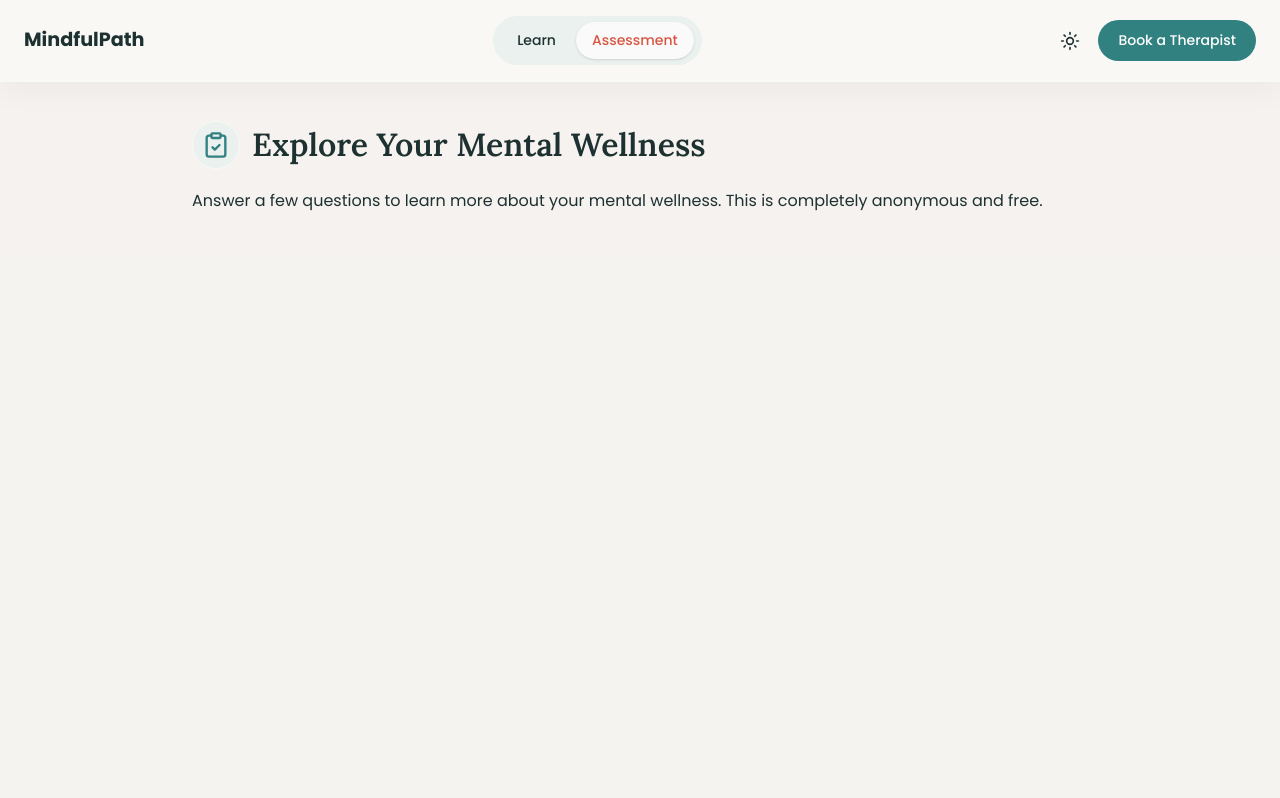
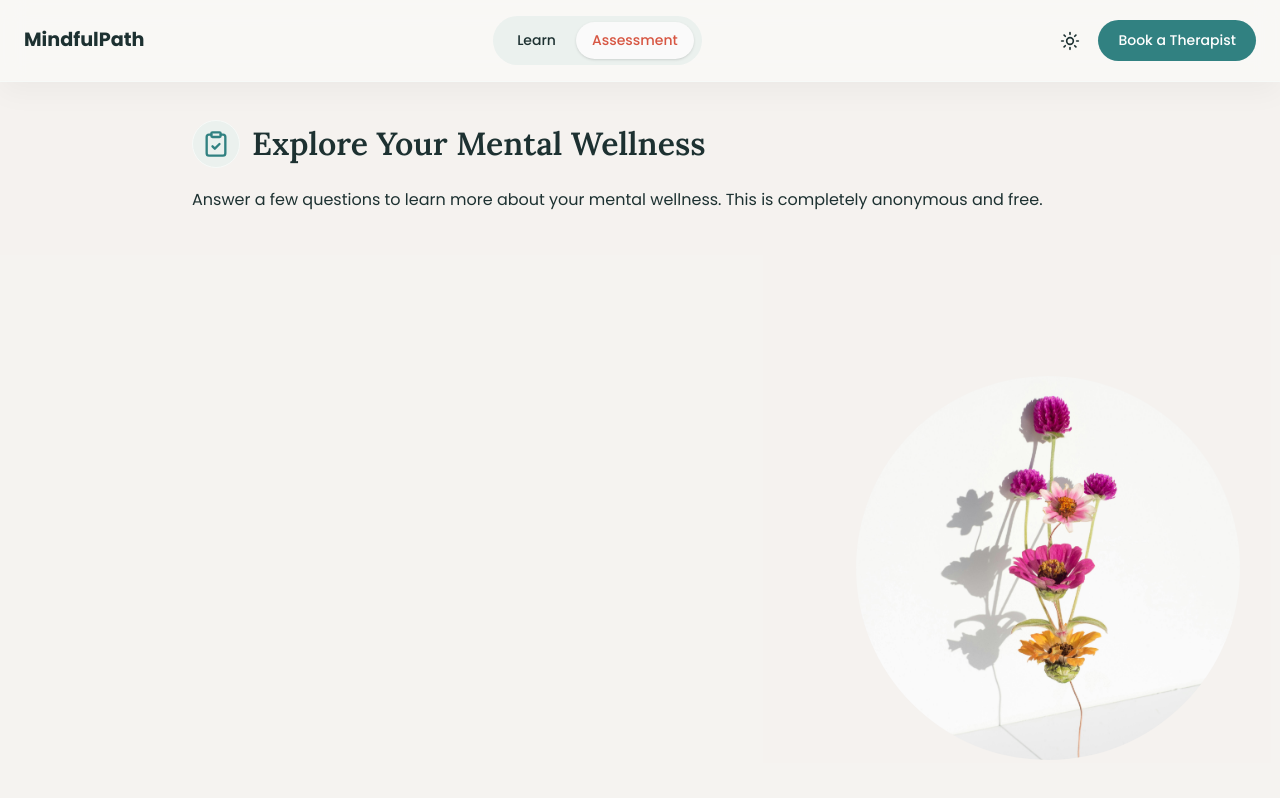
Before and after one commit to TNguyen20194/project-haven-react, a React (Vite) app: page /assessment in a window 1280 px wide. Built offline with nearby package versions, Linux system fonts and the light colour scheme.

Commit message:
General updates

```diff
--- a/package.json
+++ b/package.json
@@ -19,7 +19,8 @@
     "react-dom": "^19.2.0",
     "react-router": "^7.13.0",
     "tailwind-merge": "^3.4.0",
-    "tailwindcss": "^4.1.18"
+    "tailwindcss": "^4.1.18",
+    "zod": "^4.3.6"
   },
   "devDependencies": {
     "@eslint/js": "^9.39.1",
--- a/src/components/layout/header/Header.tsx
+++ b/src/components/layout/header/Header.tsx
@@ -4,6 +4,7 @@ import Button from "../../UI/buttons/CTAbutton";
 import ThemeToggle from "../../UI/buttons/ThemeToggle";
 import Navigations from "../navigations/Navigations";
 import { NavLink, Link, } from "react-router";
+import { NAV_LINK } from "@/config/navigation";
 
 const Header = () => {
   const MOBILE_MAX = 620;
@@ -99,13 +100,13 @@ const Header = () => {
       {isOpen && isMobile && (
         <div className="mobile-menu">
           <nav className="mobile-menu-links" aria-label="mobile navigation">
-            <NavLink to="/learn" onClick={() => setIsOpen(false)}>
-                Learn
-            </NavLink>
-
-            <NavLink to="/assessment" onClick={() => setIsOpen(false)}>
-                Assessment
-            </NavLink>
+            {
+              NAV_LINK.map(({title, href, end}) => (
+                <NavLink key={href} to={href} end={end} onClick={() => setIsOpen(false)}>
+                  {title}
+                </NavLink>
+              ))
+            }
           </nav>
 
           <div className="mobile-menu-row">
--- a/src/components/layout/header/header.style.css
+++ b/src/components/layout/header/header.style.css
@@ -6,6 +6,7 @@ header {
   right: 0;
   left: 0;
   margin: 0 auto;
+  min-height: 81px;
   background-color: hsl(var(--background) / 0.8);
   backdrop-filter: blur(12px);
   -webkit-backdrop-filter: blur(12px);
--- a/src/components/layout/navigations/Navigations.tsx
+++ b/src/components/layout/navigations/Navigations.tsx
@@ -1,32 +1,17 @@
 import { NavLink } from "react-router";
-
-type NavItem = {
-  title: string;
-  href: string;
-}[];
-
-const navLinks: NavItem = [
-  {
-    title: "Learn",
-    href: "/learn",
-  },
-  {
-    title: "Assessment",
-    href: "/assessment",
-  },
-];
+import { NAV_LINK } from "@/config/navigation";
 
 const Navigations = () => {
   return (
     <div>
       <nav className="navigation rounded-full" aria-label="main navigation">
-        {navLinks.map(({ title, href }) => {
+        {NAV_LINK.map(({ title, href, end }) => {
           return (
             <NavLink
               key={href}
               to={href}
-              end
-              className={({isActive}) => `nav-link rounded-full transition-colors duration-300 ease-in-out ${isActive ? "!text-[hsl(var(--coral))] !bg-[hsl(var(--soft-white))] shadow-sm": ""}`}
+              end={end}
+              className={({isActive}) => `nav-link rounded-full transition-colors duration-200 ease-in-out ${isActive ? "!text-[hsl(var(--coral))] !bg-[hsl(var(--soft-white))] shadow-sm": ""}`}
             >
               {title}
             </NavLink>
--- /dev/null
+++ b/src/config/navigation.ts
@@ -0,0 +1,10 @@
+export type NavItem = {
+    title: string,
+    href: string,
+    end?: boolean
+};
+
+export const NAV_LINK:NavItem[] = [
+    { title: "Learn", href: "/learn"},
+    { title: "Assessment", href: "/assessment"},
+];
--- a/src/pages/assessment/sections/Questionnair.tsx
+++ b/src/pages/assessment/sections/Questionnair.tsx
@@ -1,10 +1,17 @@
 import IconBadge from "@/components/UI/feature-icon/IconBadge";
-import { ClipboardCheck} from "lucide-react";
+import { ClipboardCheck } from "lucide-react";
+import flower3 from "@/assets/therapy-flower-3.jpg";
 
 const Questionnaire = () => {
   return (
-    <section className="px-6 py-10 min-h-[calc(100vh-var(--header-h))] bg-[hsl(var(--background-alt)/0.5)]">
-      <div className="max-w-[56rem] mx-auto ">
+    <section className="relative z-10 px-6 py-10 min-h-[calc(100vh-var(--header-h))] bg-[hsl(var(--background-alt)/0.5)] overflow-hidden">
+      {/* Background Layer */}
+      {/* <div
+        className="absolute rounded-full bottom-10 right-10 w-[350px] h-[350px] overflow-hidden bg-no-repeat bg-center bg-cover opacity-90 pointer-events-none"
+        style={{ backgroundImage: `url(${flower3})` }}
+      /> */}
+
+      <div className="relative z-10 max-w-[56rem] mx-auto ">
         <div className="flex items-center gap-3 mb-5">
           <IconBadge
             icon={ClipboardCheck}
@@ -14,8 +21,19 @@ const Questionnaire = () => {
           <h3 className="sub-heading">Explore Your Mental Wellness</h3>
         </div>
         <p className="p-text">
-          Answer a few questions to learn more about your mental wellness. This is completely anonymous and free.
+          Answer a few questions to learn more about your mental wellness. This
+          is completely anonymous and free.
         </p>
+      </div>
+
+        {/* Questionnaire */}
+
+      <div className="absolute bottom-10 right-10 aspect-square w-full max-w-sm">
+        <img
+          src={flower3}
+          alt="Explore Your Mental Wellness"
+          className="w-full h-full rounded-full object-cover"
+        />
       </div>
     </section>
   );
--- a/src/styles/token.css
+++ b/src/styles/token.css
@@ -5,7 +5,7 @@
 
 /* Shared tokens (not theme-dependent) */
 :root {
-  --header-h: 81px;
+  --header-h: 80px;
 
   /* Font Weight */
   --fw-light: 400;
--- a/tsconfig.json
+++ b/tsconfig.json
@@ -6,6 +6,7 @@
   ],
     "compilerOptions": {
     "baseUrl": ".",
+    "strict": true,
     "paths": {
       "@/*": ["./src/*"]
     }
```
Also changed, not shown: src/assets/therapy-flower-3.jpg (added), 1 other file (tests, documents, lock files or other folders).
